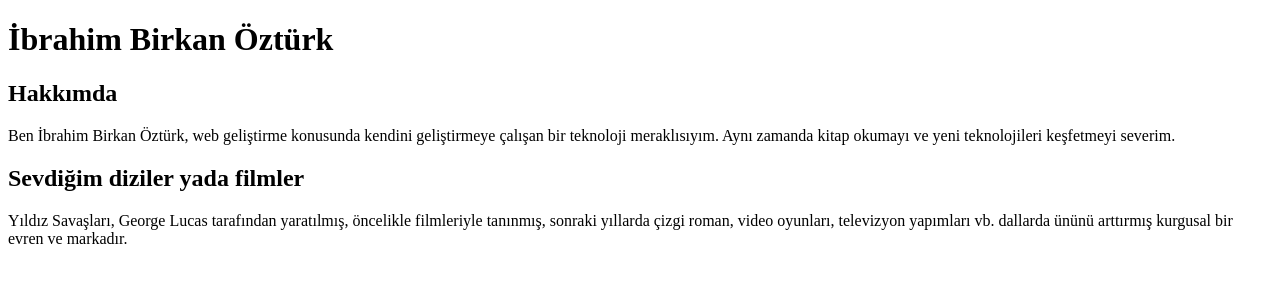
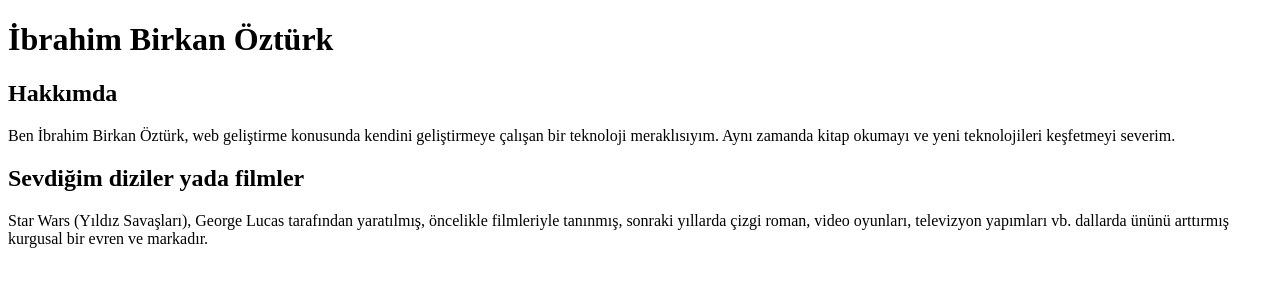
Before and after one commit to bztrk28/KodluyoruzOdev, a plain HTML site: page kodluyoruzhtmlodev1/index.html in a window 1280 px wide. Drawn offline with Linux system fonts and the light colour scheme.

Commit message:
Update index.html

```diff
--- a/kodluyoruzhtmlodev1/index.html
+++ b/kodluyoruzhtmlodev1/index.html
@@ -21,7 +21,7 @@
     <!-- Alt Başlık (Sevdiğim dizileri veya filmleri anlatan bölüm başlığı) -->
     <h2>Sevdiğim diziler yada filmler</h2>
 
-    <p>Yıldız Savaşları, George Lucas tarafından yaratılmış,
+    <p>Star Wars (Yıldız Savaşları), George Lucas tarafından yaratılmış,
         öncelikle filmleriyle tanınmış, sonraki yıllarda çizgi roman, video oyunları,
         televizyon yapımları vb. dallarda ününü arttırmış kurgusal bir evren ve markadır. </p>
 </body>
```
